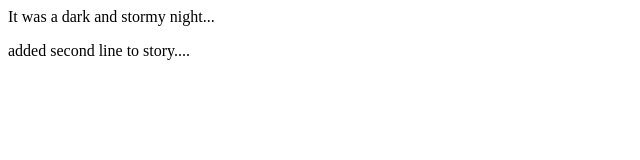
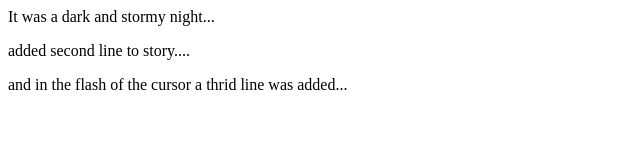
Before and after one commit to jordan-cooke/fireside-story, a plain HTML site: page index.html in a window 1280 px wide. Shown: the whole page, without its empty margins (0-640 px from the left). Drawn offline with Linux system fonts and the light colour scheme.

Commit message:
added third line...

```diff
--- a/index.html
+++ b/index.html
@@ -2,5 +2,6 @@
   <body>
     <p>It was a dark and stormy night...</p>
     <p> added second line to story....</p>
+    <p>and in the flash of the cursor a thrid line was added...</p>
   </body>
 </html>
```
